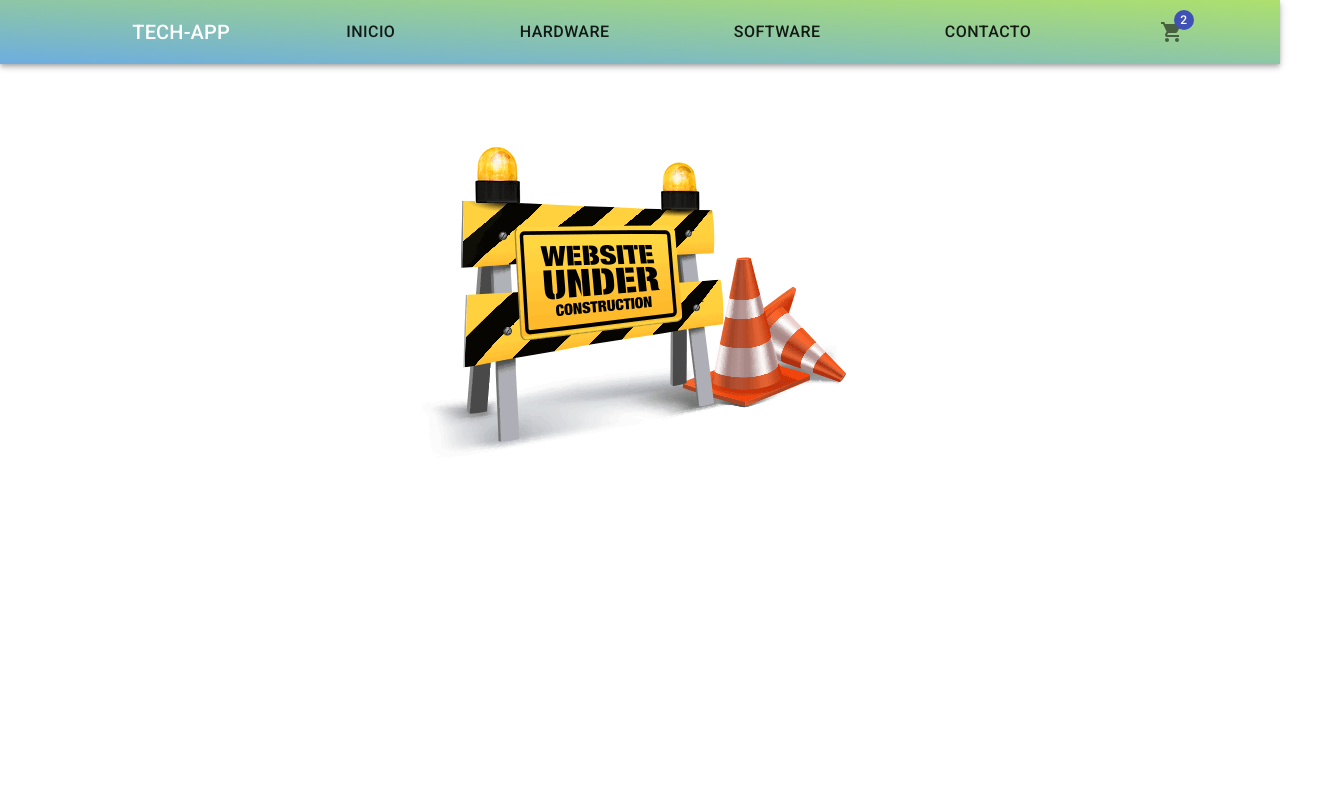
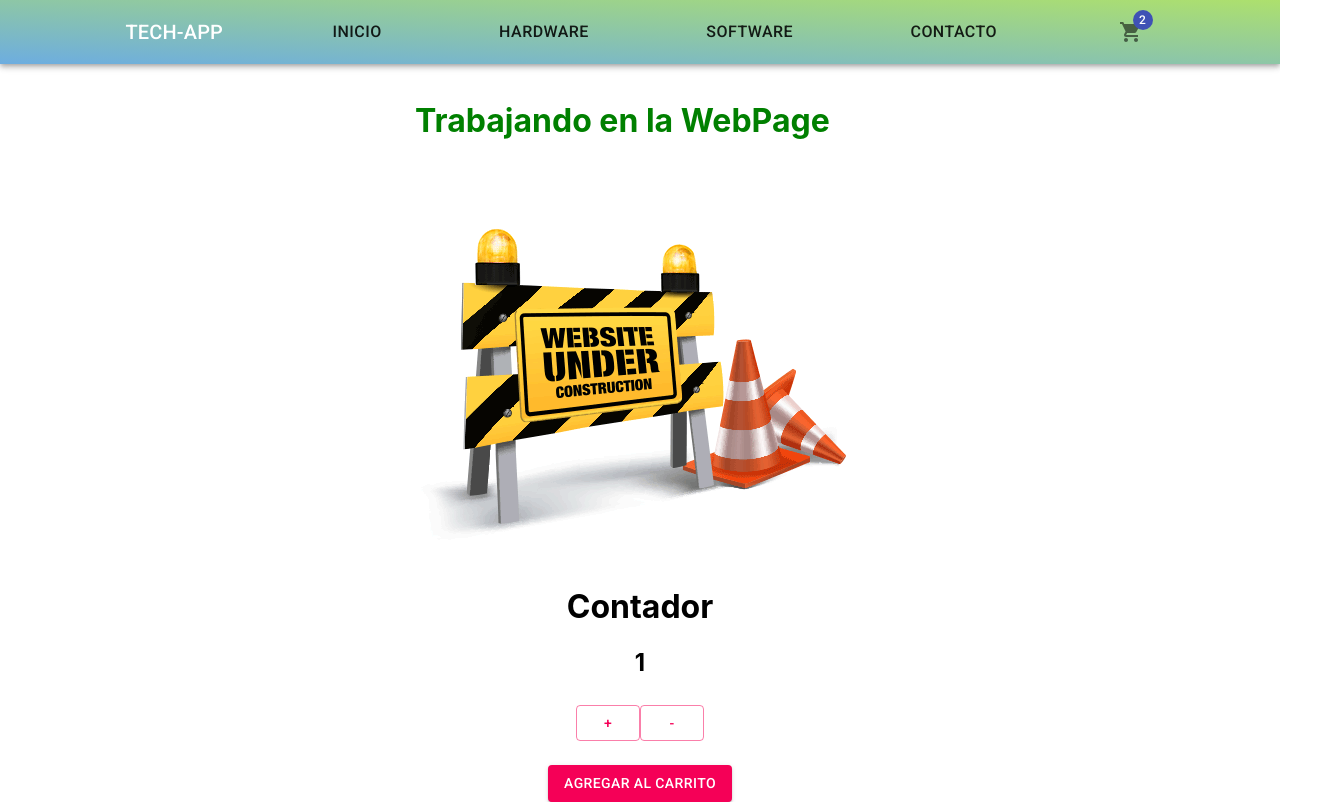
Before and after one commit to pablowaller/tech-app, a React (Create React App) app: page /Cart in a window 1280 px wide. Shown: the whole page, 1328 px wide, since content can reach past the window. Built offline with nearby package versions, Linux system fonts and the light colour scheme.

Commit message:
Desafío 3 arreglado y 4

```diff
--- a/src/App.js
+++ b/src/App.js
@@ -1,27 +1,21 @@
 import NavBar from "./components/navbar/NavBar";
 import "./App.css";
 import ItemListContainer from "./components/itemListContainer/ItemListContainer";
-import under from './components/itemListContainer/img/under.gif'
 
-const StyleBody = {
+
+const StyleItemList = {
   display: "flex",
   flexDirection: "column",
   alignItems: "center",
 };
 
-function App() {
+const App = props => {
   return (
     <>
-    <header>
       <NavBar />
-    </header>
-      <body style={StyleBody}>
-        <section>
-          <div>
-            <ItemListContainer/>
-          </div>
-        </section>
-      </body>
+      <div style={StyleItemList}>
+      <ItemListContainer greeting="Trabajando en la WebPage"/>
+      </div>
     </>
   );
 }
--- /dev/null
+++ b/src/components/ItemCount/ItemCount.js
@@ -0,0 +1,65 @@
+import React, { useState } from "react";
+import Button from "@material-ui/core/Button";
+
+const StyleMasMenos = {
+  display: "flex",
+  flexDirection: "row",
+  justifyContent: "center",
+  padding: "0.5em",
+  marginBottom: "1em",
+};
+
+const Contador = {
+  textAlign: "center",
+};
+
+const AgregarB = {
+  display: "flex",
+  flexDirection: "column",
+  alignItems: "center",
+};
+
+const ItemCount = (props) => {
+  const { stock, initial } = props;
+  const [contar, setCount] = useState(initial);
+  const [buttonContar, setButtonContar] = useState(false);
+
+  const addItem = () => {
+    if (contar !== stock) {
+      setCount(contar + 1);
+      setButtonContar(false);
+    }
+  };
+
+  const removeItem = () => {
+    if (contar > 0) {
+      setCount(contar - 1);
+      if (contar === 1) {
+        setButtonContar(true);
+      }
+    }
+  };
+
+  const onAdd = (e) => {
+    if (contar > 0 && contar <= stock) {
+    }
+  };
+
+  return (
+    <>
+      <h1 style={Contador}>Contador</h1>
+      <h2 style={Contador}>{contar}</h2>
+      <div style={StyleMasMenos}>
+        <Button color="secondary" variant="outlined" onClick={(e) => addItem()}>+</Button>
+        <Button color="secondary" variant="outlined" onClick={(e) => removeItem()}>-</Button>
+      </div>
+      <div style={AgregarB}>
+        <Button color="secondary" variant="contained" disabled={buttonContar} onClick={(e) => (contar === 0 ? undefined : onAdd())}>
+          Agregar al Carrito
+        </Button>
+      </div>
+    </>
+  );
+};
+
+export default ItemCount;
--- a/src/components/itemListContainer/ItemListContainer.js
+++ b/src/components/itemListContainer/ItemListContainer.js
@@ -1,15 +1,25 @@
 import React from 'react'
 import under from './img/under.gif'
+import ItemCount from "../ItemCount/ItemCount"
 
 const StyleUnderDiv = {
-    marginTop: "1em"
+    marginTop: "1em",
 };
 
-const ItemListContainer = () => {
+const Styleh1 = {
+    color: "green",
+    fontWeight: "bold"
+
+};
+
+const ItemListContainer = props => {
+    const {greeting} = props;
 
     return (
         <div style={StyleUnderDiv}>
+            <h1 style={Styleh1}>{greeting}</h1>
             <img src={under} alt="Mantenimiento"></img>
+            <ItemCount stock={6} initial={1}/>
         </div>
     );
 }
--- a/src/components/navbar/CartWidget.js
+++ b/src/components/navbar/CartWidget.js
@@ -12,7 +12,6 @@ const CartWidget = () => {
             </Badge>
         </IconButton>
         </>
-
     );
 }
 
--- a/src/components/navbar/NavBar.js
+++ b/src/components/navbar/NavBar.js
@@ -8,7 +8,6 @@ import Typography from '@material-ui/core/Typography'
 const StyleToolbar = {
     display: "flex",
     flexDirection: "row",
-    width:"100%",
     justifyContent: "space-evenly",
 };
 
```
